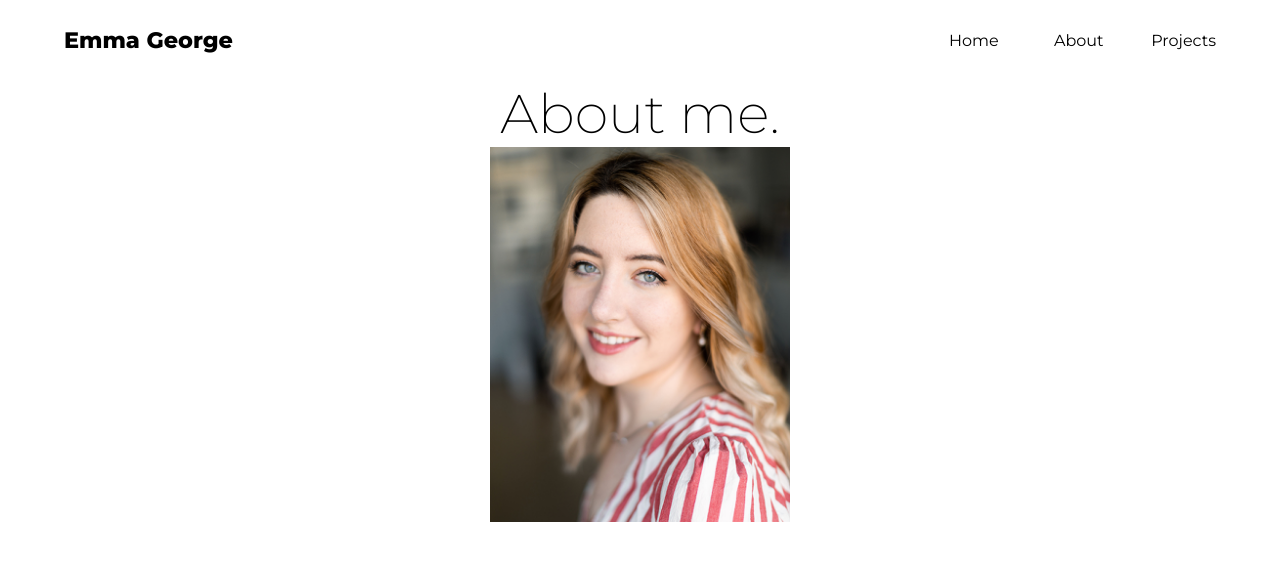
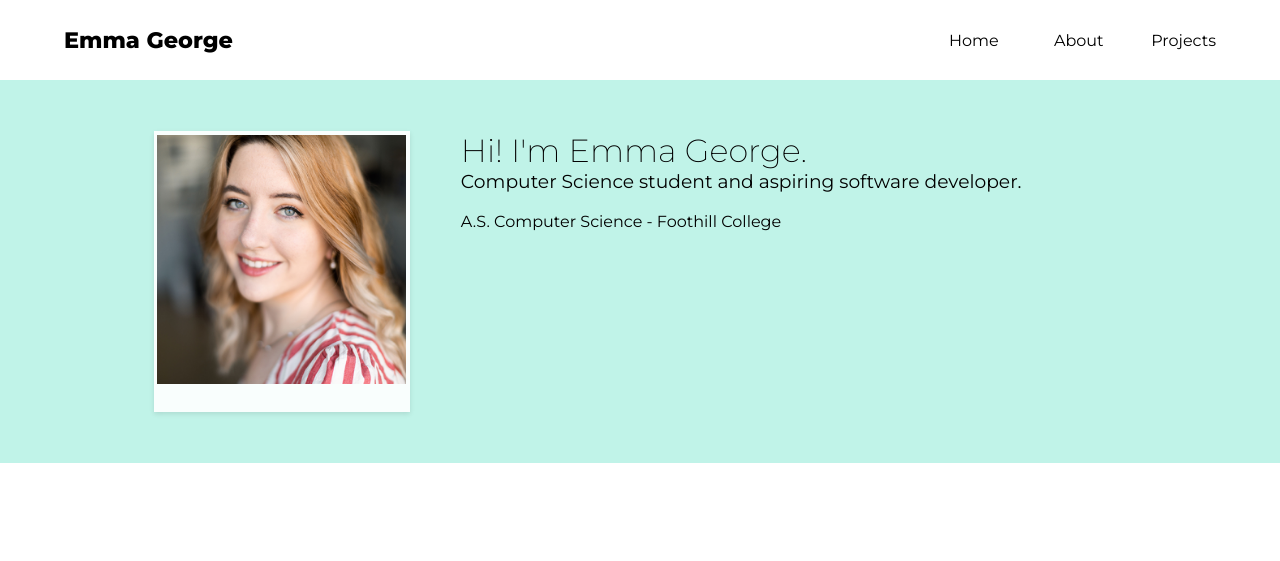
Before and after one commit to emmariegeo/emmariegeo.github.io, a Jekyll site: the page built from about.markdown, in a window 1280 px wide. Shown: the top 561 px of the page. Built offline with Jekyll 4.4.1, drawn with Linux system fonts in a browser that asks for light colours.

Commit message:
Grid update

```diff
--- a/_layouts/about.html
+++ b/_layouts/about.html
@@ -1,14 +1,14 @@
 ---
 layout: default
 ---
-<div class="section">
-<div class="welcome">
-  <p><h2 class="page-heading subtitle-text">About me.</h2></p>
-</div>
-<div class="profileframe">
-  {%- if page.profilepic -%}
-  <p><img src='{{ page.profilepic | relative_url }}' width="300px"></p>
-  {%- endif -%}
-
-</div>
-</div>
+<section class="about">
+    {%- if page.profilepic -%}
+    <div class ="card"><div class="frame" style="background-image: url({{ page.profilepic | relative_url }})"></div></div>
+    {%- endif -%}
+    <div class ="info">
+      <h2>Hi! I'm Emma George.</h2>
+      <h3>Computer Science student and aspiring software developer.</h3>
+      <br>
+      <p>A.S. Computer Science - Foothill College</p>
+    </div>
+</section>
--- a/_layouts/home.html
+++ b/_layouts/home.html
@@ -1,7 +1,7 @@
 ---
 layout: default
 ---
-<div class="wrapper">
+
 <section class="home">
   {%- if page.title -%}
     <h1 class="page-heading">{{ page.title }}</h1>
@@ -11,5 +11,4 @@ layout: default
     <p><h2 class="subtitle-text">to my portfolio.</h2></p>
   </div>
   {%- include tree.html -%}
-</div>
-</div>
+</section>
--- a/_layouts/page.html
+++ b/_layouts/page.html
@@ -6,10 +6,10 @@ layout: default
     <h1 class="post-title">{{ page.title | escape }}</h1>
   </header>
   {% for category in site.categories %}
-  <h2 class ="title">{{ category[0] }}</h2>
+  <h2 class ="categoryTitle">{{ category[0] }}</h2>
     <div class = "gallery">
     <ul>
-        {% for post in site.posts %}
+        {% for post in category[1] %}
           <li>
               <a href="{{ post.url }}">
                   <div class = "preview" style="background-image: url({{ post.previewpic | relative_url }})"></div>
--- a/assets/css/styles.css
+++ b/assets/css/styles.css
@@ -9,11 +9,12 @@ body {
   background-color: #fff;
   min-height: 100vh;
   font-family: 'Montserrat';
-  overflow: hidden;
+  overflow-x: clip;
+  overflow-y: auto;
 }
 /* Header */
 .site-header {
-  width: 100%;
+  width: 100vw;
   position: -webkit-sticky;
   /* Safari */
   position: sticky;
@@ -100,12 +101,17 @@ section {
   align-content: center;
   align-items: center;
   justify-content: center;
-  animation: slideInAnim 1s ease-in-out 0s 1 normal forwards;
 }
 section.home {
-  flex-direction: row;
-  padding: 10vh;
+  display: grid;
+  grid-template-columns: 1fr 1fr;
+  grid-template-rows: auto;
+  overflow: hidden;
+  align-items: center;
+  animation: slideUpAnim 1s ease-in-out 0s 1 normal forwards;
 }
+
+
 section.project {
   margin-top: 80px;
   flex-direction: column;
@@ -114,59 +120,79 @@ section.project {
 section.myprojects {
   margin-top: 80px;
   flex-direction: column;
+  animation: slideUpAnim 1s ease-in-out 0s 1 normal forwards;
 }
 
 .tree {
   display: flex;
-  max-height: 70vh;
+  max-height: 80vh;
   min-height: 50vh;
   width: auto;
   order: 2;
 }
+/* About */
+section.about {
+  display: grid;
+  background-color: #c0f3e8;
+  grid-template-columns: 1fr 2fr;
+  grid-template-rows: auto;
+  padding: 4% 8%;
+  overflow: hidden;
+  align-items: center;
+  justify-items: center;
+  animation: slideUpAnim 1s ease-in-out 0s 1 normal forwards;
+}
+section.about .card {
+  background-color: rgba(255, 255, 255, .9);
+  box-shadow: 0 2px 5px rgba(0,0,0,0.1);
+  padding: 1% 1% 8% 1%;
+  width: 20vw;
+  height: auto;
+  margin: 0 auto;
+}
+section.about .frame {
+  width: 100%;
+  height: auto;
+  padding-bottom: 100%;
+  background-size: cover;
+  background-position: center center;
+}
+section.about .info {
+  width: 100%;
+  height: 100%;
+  text-align: left;
+}
 
+/* Home */
 .welcome {
   flex-basis: auto;
   display: flex;
   width: auto;
-  padding-left: 1%;
-  padding-right: 1%;
+  padding-right: 5%;
   flex-direction: column;
-  text-align: center;
+  text-align: right;
   order: 1;
 }
-.profileframe {
-  flex-basis: auto;
-  display: flex;
-  width: auto;
-  padding-left: 1%;
-  padding-right: 1%;
-  flex-direction: column;
-  text-align: center;
-  order: 2;
-}
-
-
 .hero-text {
   font-size: 4.2rem;
   font-weight: 300;
-  text-align: center;
   letter-spacing: .4rem;
+  text-align: match-parent;
 }
-
 .subtitle-text {
   font-size: 3.4rem;
   font-weight: 100;
-  text-align: center;
   letter-spacing: normal;
+  text-align: match-parent;
 }
 /* GALLERY */
 .gallery {
   display: flex;
-  height: fit-content;
+  height: auto;
   flex-direction: column;
-  padding: 2% 0%;
+  padding: 1% 0%;
   column-gap: 5%;
-  background-color: #c5f5f2;
+  background-color: #c0f3e8;
   width: 100vw;
   overflow: hidden;
   justify-content: space-around;
@@ -178,25 +204,29 @@ section.myprojects {
   display: flex;
   flex-direction: column;
   min-height: 100%;
-  max-width: 350px;
+  min-width: 200px;
+  max-width: 400px;
   column-gap: 20px;
   cursor: pointer;
   position: relative;
-  padding: 30px;
+  padding: 1%;
   top: 0;
   transition: all .1s ease-in;
 }
 
 .gallery li .preview {
-  padding-bottom: 60%;
+  background-color: rgb(218, 233, 236);
+  width: 100%;
+  height: auto;
+  padding-bottom: 100%;
   background-size: cover;
   background-position: center center;
 }
 
-.gallery .title {
+.categoryTitle {
   text-align: center;
   align-items: top;
-  padding: 1%;
+  padding: 2%
 }
 
 .gallery ul {
@@ -229,6 +259,7 @@ section.myprojects {
 }
 
 .gallery li .card-desc {
+  color: #000;
   height: 100px;
   width: auto;
   font-size: smaller;
@@ -238,6 +269,7 @@ section.myprojects {
 }
 .gallery li a {
   text-decoration: none;
+  color: #000;
 }
 .gallery li a:visited {
   color:#000;
@@ -255,8 +287,14 @@ h1 {
 }
 
 h2 {
-  font-size: 1em;
+  font-weight: 200;
+  font-size: 2em;
 }
+
+h3 {
+  font-weight: 400;
+}
+
 
 .title-group {
   text-align: center;
@@ -270,10 +308,10 @@ h2 {
 
 /* Animations */
 /* KEYFRAME ANIMATIONS */
-@keyframes slideInAnim {
+@keyframes slideUpAnim {
   0% {
     opacity: 0;
-    transform: translateY(100px);
+    transform: translateY(40px);
   }
 
   100% {
@@ -281,7 +319,6 @@ h2 {
     transform: translateY(0px);
   }
 }
-
 .tree {
   display: flex;
   max-height: 70vh;
@@ -290,47 +327,49 @@ h2 {
   order: 2;
 }
 
-.welcome {
-  flex-basis: auto;
-  display: flex;
-  width: auto;
-  padding-left: 1%;
-  padding-right: 1%;
-  flex-direction: column;
-  text-align: center;
-  order: 1;
-}
 
 /* RESPONSIVE */
 /* Small Screen */
 @media only screen and (max-width: 1000px) {
-  section {
-    flex-direction: column;
-    padding: 5vh;
-    justify-content: space-around;
+  section.home {
+    grid-template-columns: 1fr;
     row-gap: 10px;
     align-content: center;
-    animation: slideInAnim 1s ease-in 0s 1 normal forwards;
+    justify-items: center;
+    animation: slideUpAnim 1s ease-in 0s 1 normal forwards;
     margin-top: 0px;
   }
-
+  section.about {
+    grid-template-columns: 1fr;
+    row-gap: 10px;
+    align-content: center;
+    justify-items: center;
+    animation: slideUpAnim 1s ease-in 0s 1 normal forwards;
+    margin-top: 0px;
+  }
+  section.about .card {
+    padding: 1% 1% 4% 1%;
+    width: 20vw;
+  }
+  .welcome {
+    padding-right: 0%;
+    padding-top: 5%;
+  }
   .hero-text {
     font-size: 3rem;
-    font-weight: 200;
-    text-align: center;
+    font-weight: 400;
     letter-spacing: .2rem;
   }
 
   .subtitle-text {
     font-size: 2.4rem;
-    font-weight: 400;
-    text-align: center;
+    font-weight: 200;
   }
 
-  @keyframes slideInAnim {
+  @keyframes slideUpAnim {
     0% {
       opacity: 0;
-      transform: translateY(10px);
+      transform: translateY(5px);
     }
 
     100% {
@@ -342,14 +381,28 @@ h2 {
 
 /* MOBILE */
 @media only screen and (max-width: 720px) {
-  section {
-    flex-direction: column;
-    padding: 5vh;
-    justify-content: space-around;
+  section.home {
+    display: grid;
+    grid-template-columns: 1fr;
+    justify-content: center;
+    align-content: center;
+    animation: slideUpAnim 1s ease-in 0s 1 normal forwards;
+    margin-top: 0px;
+  }
+  section.about {
+    grid-template-columns: 1fr;
     row-gap: 10px;
     align-content: center;
-    animation: slideInAnim 1s ease-in 0s 1 normal forwards;
+    justify-items: center;
+    animation: slideUpAnim 1s ease-in 0s 1 normal forwards;
     margin-top: 0px;
+  }
+  section.about .card {
+    padding: 1% 1% 4% 1%;
+    width: 20vw;
+  }
+  section.myprojects {
+    margin-top: 0%;
   }
 
   .navbar ul {
@@ -361,8 +414,8 @@ h2 {
     margin-right: 0px;
     top: 80px;
     background-color: #fff;
-    width: 100%;
-    height: calc(100vh - 60px);
+    width: 100vw;
+    height: calc(100vh - 80px);
     transform: translate(-101%);
     text-align: center;
     overflow: hidden;
@@ -371,6 +424,7 @@ h2 {
 
   .navbar .site-title {
     margin-left: 40px;
+    font-size: 1rem;
   }
 
   .navbar li {
@@ -389,23 +443,25 @@ h2 {
     float: none;
   }
 
+  .welcome {
+    padding: 0%;
+  }
   .hero-text {
     font-size: 3rem;
-    font-weight: 200;
+    font-weight: 400;
     text-align: center;
     letter-spacing: .2rem;
   }
 
   .subtitle-text {
     font-size: 2.4rem;
-    font-weight: 400;
-    text-align: center;
+    font-weight: 200;
   }
 
-  @keyframes slideInAnim {
+  @keyframes slideUpAnim {
     0% {
       opacity: 0;
-      transform: translateY(10px);
+      transform: translateY(5px);
     }
 
     100% {
```
Also changed, not shown: _posts/2022-04-08-seelogo.markdown (added, +11 -0 lines), assets/images/SEE_Logo_Shine.png (added).
